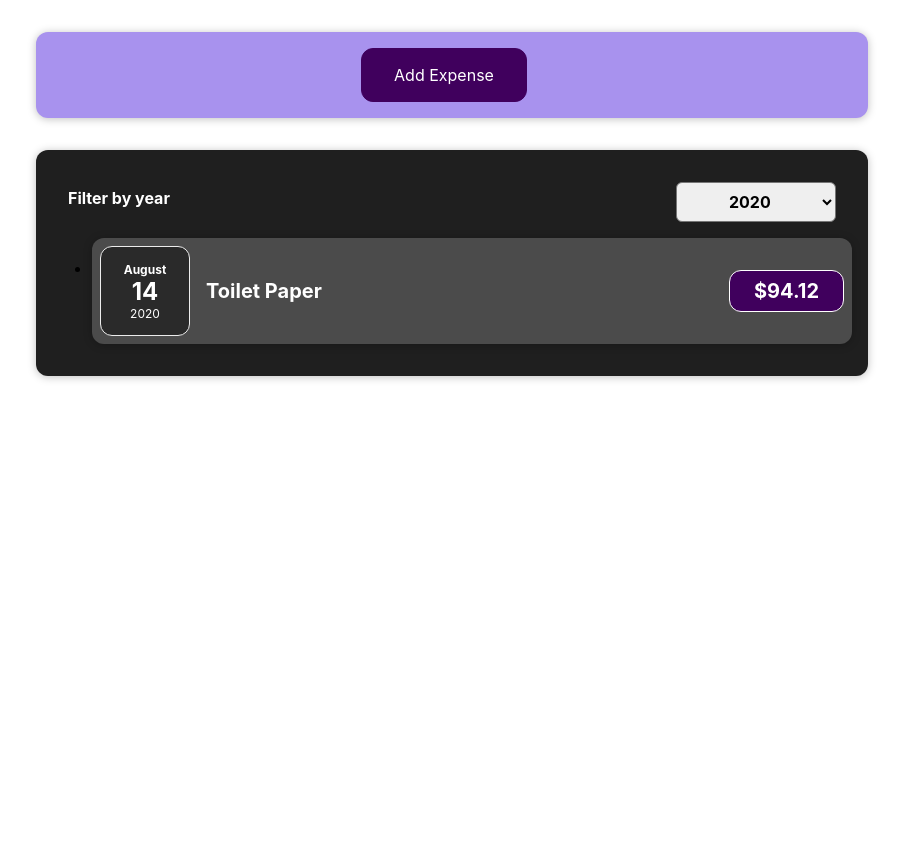
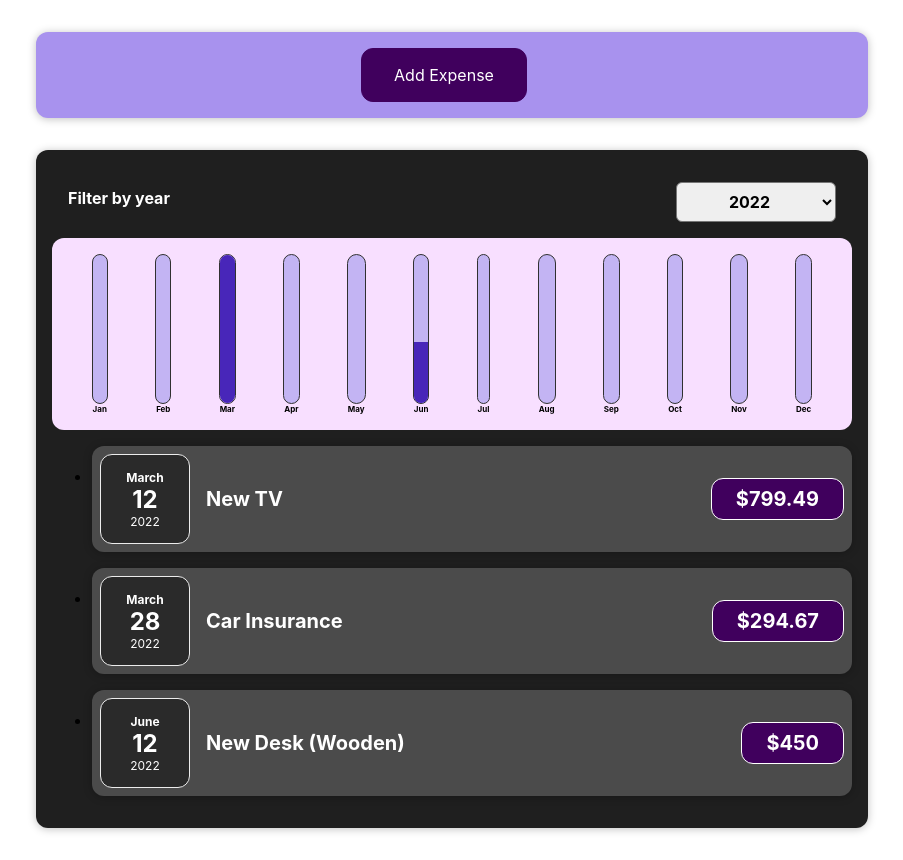
Before and after one commit to gmldnjs26/playground-react, a React (Create React App) app: page / in a window 1280 px wide. Shown: the whole page, without its empty margins (188-1091 px from the left). Before the commit the page ends 800 px from the top, so only its background shows below. Built offline with nearby package versions, Linux system fonts and the light colour scheme.

Commit message:
feat: chart

```diff
--- a/src/App.js
+++ b/src/App.js
@@ -10,18 +10,18 @@
     amount: 94.12,
     date: new Date(2020, 7, 14),
   },
-  { id: "e2", title: "New TV", amount: 799.49, date: new Date(2021, 2, 12) },
+  { id: "e2", title: "New TV", amount: 799.49, date: new Date(2022, 2, 12) },
   {
     id: "e3",
     title: "Car Insurance",
     amount: 294.67,
-    date: new Date(2021, 2, 28),
+    date: new Date(2022, 2, 28),
   },
   {
     id: "e4",
     title: "New Desk (Wooden)",
     amount: 450,
-    date: new Date(2021, 5, 12),
+    date: new Date(2022, 5, 12),
   },
 ];
 
--- /dev/null
+++ b/src/components/Chart/Chart.css
@@ -0,0 +1,9 @@
+.chart {
+  padding: 1rem;
+  border-radius: 12px;
+  background-color: #f8dfff;
+  text-align: center;
+  display: flex;
+  justify-content: space-around;
+  height: 10rem;
+}
--- /dev/null
+++ b/src/components/Chart/Chart.js
@@ -0,0 +1,24 @@
+import React from "react";
+
+import ChartBar from "./ChartBar";
+import "./Chart.css";
+
+const Chart = (props) => {
+  const dataPointValues = props.dataPoints.map((dataPoint) => dataPoint.value);
+  const totalMaximum = Math.max(...dataPointValues);
+
+  return (
+    <div className="chart">
+      {props.dataPoints.map((dataPoint) => (
+        <ChartBar
+          key={dataPoint.label}
+          value={dataPoint.value}
+          maxValue={totalMaximum}
+          label={dataPoint.label}
+        />
+      ))}
+    </div>
+  );
+};
+
+export default Chart;
--- /dev/null
+++ b/src/components/Chart/ChartBar.css
@@ -0,0 +1,30 @@
+.chart-bar {
+  height: 100%;
+  display: flex;
+  flex-direction: column;
+  align-items: center;
+}
+
+.chart-bar__inner {
+  height: 100%;
+  width: 100%;
+  border: 1px solid #313131;
+  border-radius: 12px;
+  background-color: #c3b4f3;
+  overflow: hidden;
+  display: flex;
+  flex-direction: column;
+  justify-content: flex-end;
+}
+
+.chart-bar__fill {
+  background-color: #4826b9;
+  width: 100%;
+  transition: all 0.3s ease-out;
+}
+
+.chart-bar__label {
+  font-weight: bold;
+  font-size: 0.5rem;
+  text-align: center;
+}
--- /dev/null
+++ b/src/components/Chart/ChartBar.js
@@ -0,0 +1,25 @@
+import React from "react";
+
+import "./ChartBar.css";
+
+const ChartBar = (props) => {
+  let barFillHeight = "0%";
+
+  if (props.maxValue > 0) {
+    barFillHeight = Math.round((props.value / props.maxValue) * 100) + "%";
+  }
+
+  return (
+    <div className="chart-bar">
+      <div className="chart-bar__inner">
+        <div
+          className="chart-bar__fill"
+          style={{ height: barFillHeight }}
+        ></div>
+      </div>
+      <div className="chart-bar__label">{props.label}</div>
+    </div>
+  );
+};
+
+export default ChartBar;
--- a/src/components/Expense/Expenses.js
+++ b/src/components/Expense/Expenses.js
@@ -3,9 +3,10 @@
 import Card from "../UI/Card";
 import "./Expenses.css";
 import { useState } from "react";
+import ExpensesChart from "./ExpensesChart";
 
 const Expenses = (props) => {
-  const [year, setYear] = useState("2020");
+  const [year, setYear] = useState("2022");
 
   const filterChangeHandler = (selectedYear) => {
     setYear(selectedYear);
@@ -17,6 +18,7 @@
   return (
     <Card className="expenses">
       <ExpensesFilter selected={year} onChangeFilter={filterChangeHandler} />
+      <ExpensesChart expenses={filteredExpenses} />
       <ExpenseList expenses={filteredExpenses} />
     </Card>
   );
--- /dev/null
+++ b/src/components/Expense/ExpensesChart.js
@@ -0,0 +1,25 @@
+import Chart from "../Chart/Chart";
+
+const ExpensesChart = (props) => {
+  const chartDataPoints = [
+    { label: "Jan", value: 0 },
+    { label: "Feb", value: 0 },
+    { label: "Mar", value: 0 },
+    { label: "Apr", value: 0 },
+    { label: "May", value: 0 },
+    { label: "Jun", value: 0 },
+    { label: "Jul", value: 0 },
+    { label: "Aug", value: 0 },
+    { label: "Sep", value: 0 },
+    { label: "Oct", value: 0 },
+    { label: "Nov", value: 0 },
+    { label: "Dec", value: 0 },
+  ];
+  for (const expense of props.expenses) {
+    const expenseMonth = expense.date.getMonth(); // starting at 0 => January => 0
+    chartDataPoints[expenseMonth].value += expense.amount;
+  }
+  return <Chart dataPoints={chartDataPoints} />;
+};
+
+export default ExpensesChart;
--- a/src/components/NewExpense/ExpenseForm.js
+++ b/src/components/NewExpense/ExpenseForm.js
@@ -10,7 +10,7 @@
     e.preventDefault();
     onSaveExpense({
       title,
-      amount,
+      amount: Number(amount),
       date: new Date(date),
     });
     setTitle("");
```
